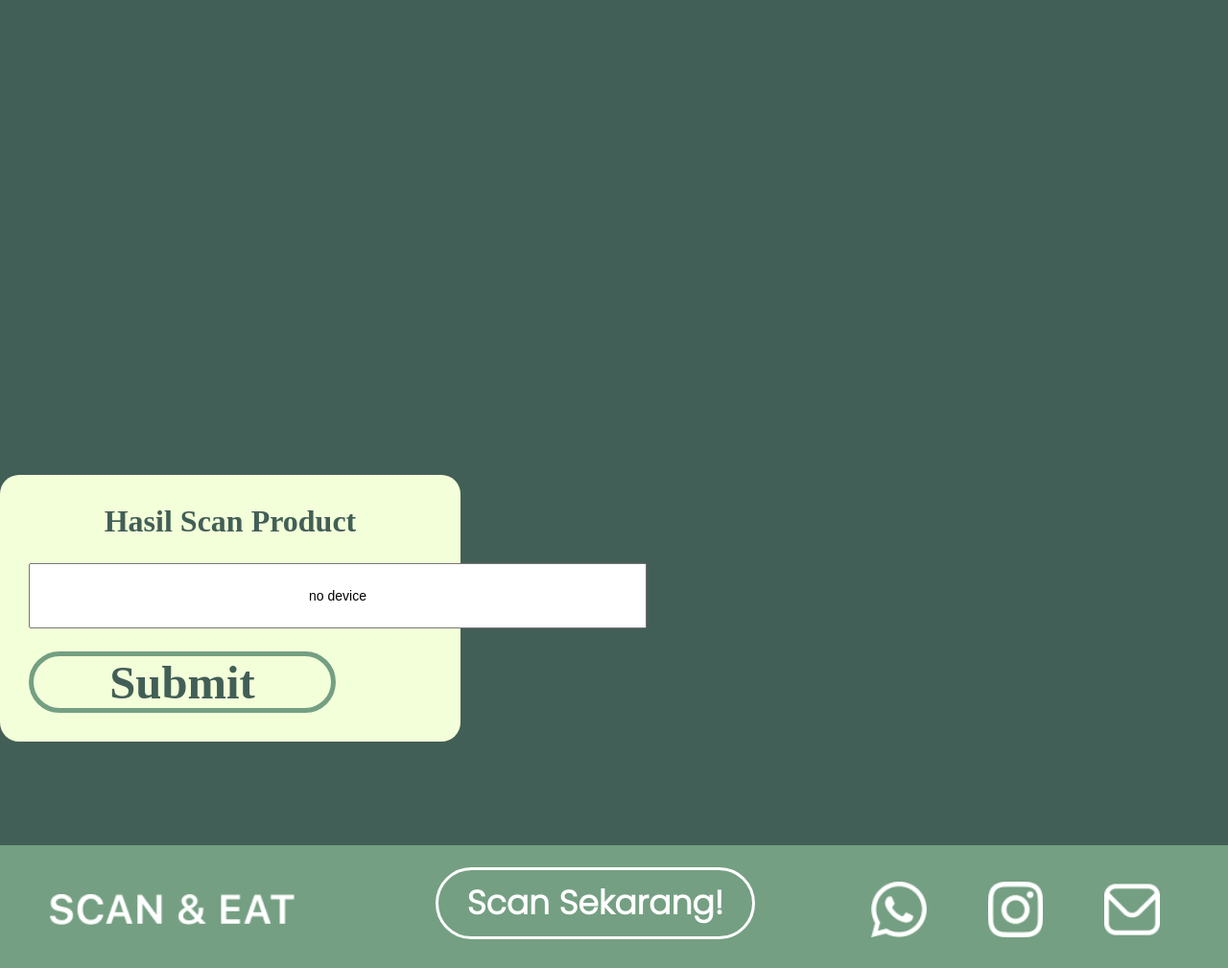
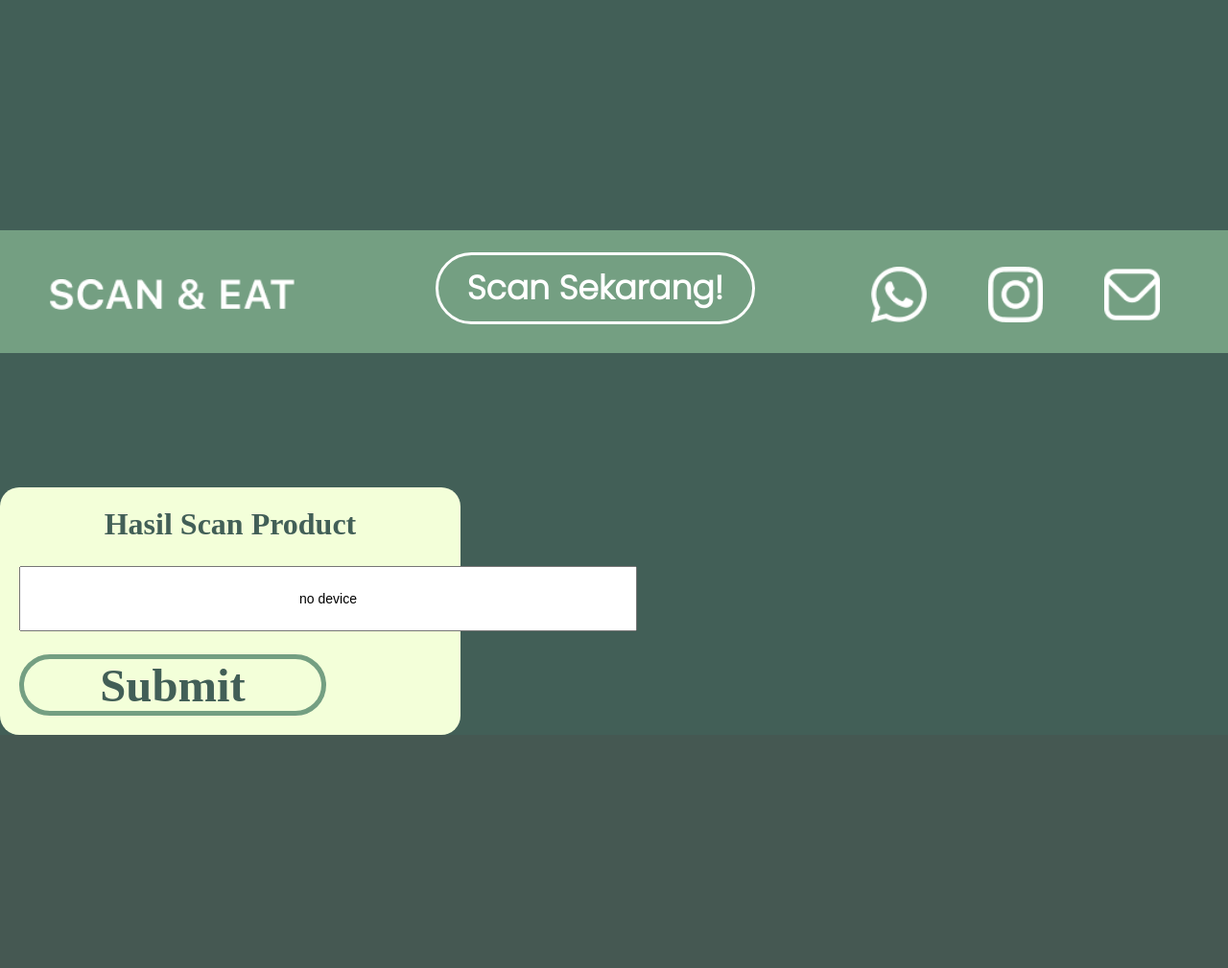
Before and after one commit to vyyvana/ScanAndEat2.0, a PHP site: page /Scan.php in a window 1280 px wide. Shown: the part 560-1569 px from the top of the page at 96% size. After the commit the page ends 1326 px from the top, so only its background shows below. Run offline with PHP 8.4, Linux system fonts and the light colour scheme; some web fonts are replaced.

Commit message:
edit css

```diff
--- a/Login.css
+++ b/Login.css
@@ -36,7 +36,7 @@ h1{
 
 .vector-atas img {
     position: absolute;
-    top: 42vw;
+    top: 86%;
 }
 
 .vector-awalan{
@@ -152,7 +152,8 @@ h1{
 
 .Register {
     margin-top: 4vh;
-    top: 70vw;
+    top: 100%;
+    /* top: 75vw; */
     left: 28vw;
     position: absolute;
     font-size: 3.3vw;
--- a/Login.php
+++ b/Login.php
@@ -5,7 +5,7 @@
     <meta http-equiv="X-UA-Compatible" content="IE=edge">
     <meta name="viewport" content="width=device-width, initial-scale=1.0">
     <title>Login</title>
-    <link rel="stylesheet" href="Login.css">
+    <link rel="stylesheet" href="login.css">
 </head>
 <body>
 <?php
--- a/Scan.php
+++ b/Scan.php
@@ -7,7 +7,7 @@
 
     <script type="text/javascript" src="JsQRScanner-master/JsQRScanner-master/docs/js/jsqrscanner.nocache.js" defer></script>
 
-    <link rel="stylesheet" href="scan.css">
+    <link rel="stylesheet" href="Scan.css">
     <link rel="preconnect" href="https://fonts.googleapis.com">
     <link rel="preconnect" href="https://fonts.gstatic.com" crossorigin>
     <link href="https://fonts.googleapis.com/css2?family=Cormorant+Unicase:wght@600&family=Cormorant:wght@600&family=Maven+Pro:wght@500&family=Poppins:wght@300&display=swap" rel="stylesheet">
--- a/db.php
+++ b/db.php
@@ -1,5 +1,5 @@
 <?php
-    $con = mysqli_connect("localhost", "root", "", "scanneat");
+    $con = mysqli_connect("localhost", "root", "", "user_db");
 
     if(mysqli_connect_errno()){
         echo "Failed to connect to MysQL: ".mysqli_connect_errno();
--- a/scan.css
+++ b/scan.css
@@ -187,12 +187,12 @@ body{
 
 .box-color{
     position: relative;
-    top: 70vw;
+    top: 71vw;
     background-color: #F3FFD9;
     color: #425f57;
     border-radius: 20px;
     font-weight: 700;
-    padding: 30px;
+    padding: 20px;
 }
 
 .box-color h1 {
@@ -225,8 +225,9 @@ body{
 
 /* footer */
 .footer {
-    position: relative;
-    top: 77vw;
+    position: absolute;
+    top: 100%;
+    width: 100%;
     background-color: rgb(116,159,130);
     display: flex;
     height: 10vw;
```
Also changed, not shown: profile.css (+5 -2 lines).
